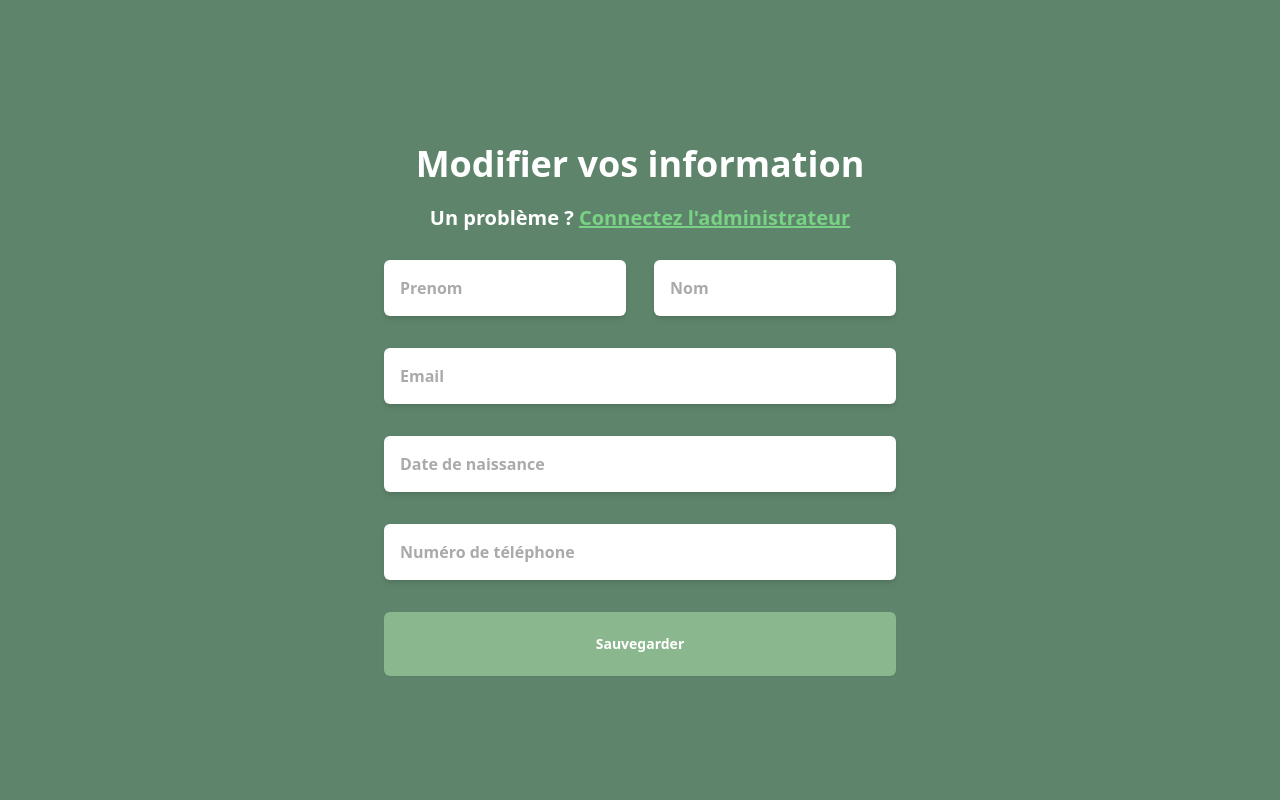
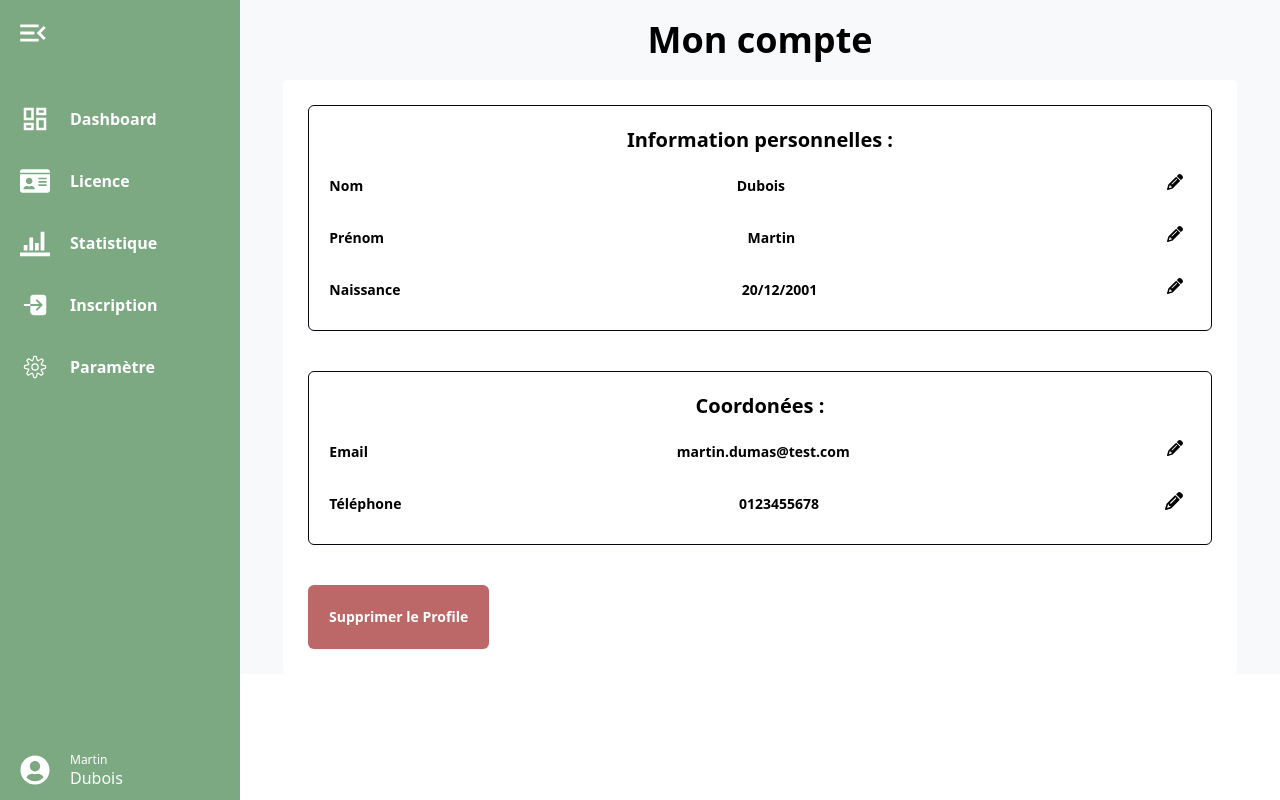
Before and after one commit to Matthieu77220/M2I_Site_Web, a React (Vite) app in the folder app-web/: page / in a window 1280 px wide. Built offline with nearby package versions, Linux system fonts and the light colour scheme.

Commit message:
création de la page pour supprimer son compte

```diff
--- a/app-web/src/App.jsx
+++ b/app-web/src/App.jsx
@@ -8,8 +8,8 @@ import ModifierProfile from './ModifierProfile'
 function App() {
 
   return (
-      // <Profile/>
-      <ModifierProfile/>
+      <Profile/>
+      // <ModifierProfile/>
   )
 }
 
--- a/app-web/src/Profile.jsx
+++ b/app-web/src/Profile.jsx
@@ -4,6 +4,17 @@ import { FaPencil } from "react-icons/fa6";
 
 function Profile() {
     const [open, setOpen] = useState(true)
+
+    //Affiche la page pour supprimer son compte
+    const [pageGestionCompte, setPageGestionCompte] = useState(true)
+
+    //Confirme la supprésion du compte
+    const [confirmerBoutton,setConfirmerBoutton] = useState(false)
+
+    function deleteCompte() {
+        setPageGestionCompte(!pageGestionCompte)
+        // rajouter l'api pour drop la table
+    }
 
     return (
         <>
@@ -13,6 +24,33 @@ function Profile() {
             </div>
             <div className= {`duration-500 ${open ? "pl-60 w-[calc(100vw_-_15rem)]" : "pl-[72px] [calc(100vw_-_4.5rem)]"}
                             overflow-hidden flex flex-col justify-center items-center bg-[#f8f9fa] h-full w-full`}>
+
+                {!pageGestionCompte &&
+                    <div className="absolute inset-0 bg-[#00000166] bg-opacity-50 flex items-center justify-center z-50">
+                    <div className="relative flex flex-col justify-evenly h-2/5 bg-white rounded-lg p-8 max-w-md w-full">
+                        <div className="flex flex-col justify-between items-center space-y-5">
+                            <h1 className="text-xl font-bold m-auto">Modifier le dossier</h1>
+                            <h2 className=''>Etes-vous sur de vouloir supprimer votre compte ?</h2>
+                            {confirmerBoutton &&  <h3 className='text-red-600 font-bold'>Cette action est irréversible.</h3>}
+                            <button
+                                className="absolute right-5 top-3 text-gray-500 hover:text-gray-700 cursor-pointer"
+                                onClick={() => setPageGestionCompte(!pageGestionCompte)}
+                            >
+                                ✕
+                            </button>
+                        </div>
+                        <div className='flex justify-around items-center '>
+                            {confirmerBoutton ?
+                                <button type="button" onClick={() => deleteCompte()} className='bg-[#bd6868] rounded-xl border border-[#bd68681a] hover:-translate-y-1.5 duration-700 cursor-pointer p-4 pl-12 pr-12 backdrop-blur-md'>OUI</button>
+                                :
+                                <button type="button" onClick={() => {setConfirmerBoutton(!confirmerBoutton)}} className='bg-[#bd6868] rounded-xl border border-[#bd68681a] hover:-translate-y-1.5 duration-700 cursor-pointer p-4 pl-12 pr-12 backdrop-blur-md'>OUI</button>
+                            }
+                            <button type="button" className='bg-[#68bd6c] rounded-xl border border-[#68bd6c1a] hover:-translate-y-1.5 duration-700 cursor-pointer p-4 pl-12 pr-12' onClick={() => setPageGestionCompte(!pageGestionCompte)}>NON</button>
+                        </div>
+                    </div>
+                    </div>
+                }
+
                 <h1 className='m-5 text-black text-2xl lg:text-4xl font-bold'>Mon compte</h1>
                 <div className='flex flex-col md:p-[25px] p-[40px] gap-10 rounded-md overflow-hidden bg-white min-w-11/12 max-md:h-5/6'>
 
@@ -74,10 +112,12 @@ function Profile() {
                         </div>
                     </div>
 
-                    <button type="submit" className="flex min-w-[150px] w-1/5 text-center items-center justify-center rounded-md shadow-xs bg-[#8BB78F] p-5 text-sm/6 font-semibold text-white hover:bg-[#6b9773] cursor-pointer focus-visible:outline-2 focus-visible:outline-offset-2">
-                        <p>Sauvegarder</p>
+                    <button
+                        onClick={() => {setPageGestionCompte(!pageGestionCompte)}}
+                        type="button"
+                        className="flex min-w-[150px] w-1/5 text-center items-center justify-center rounded-md shadow-xs bg-[#bd6868] p-5 text-sm/6 font-semibold text-white hover:bg-[#976b6b] cursor-pointer focus-visible:outline-2 focus-visible:outline-offset-2">
+                        <p>Supprimer le Profile</p>
                     </button>
-
                 </div>
             </div>
         </section>
```
